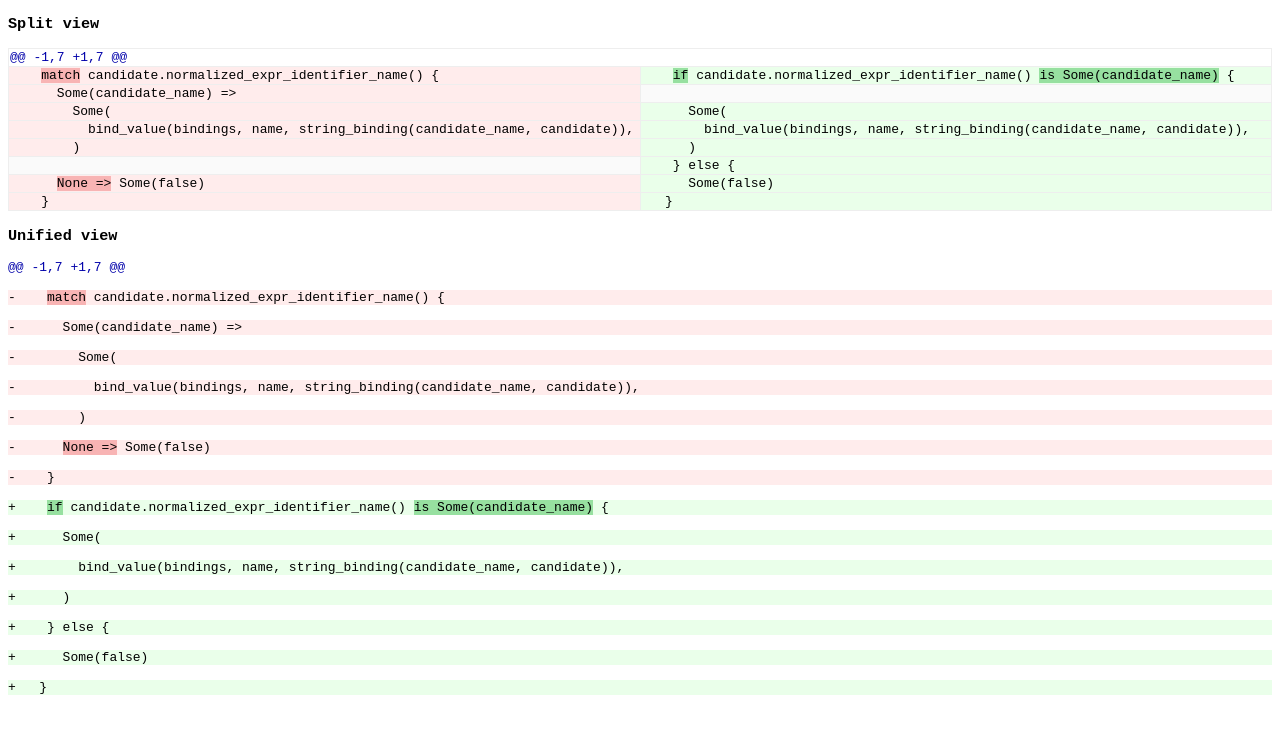
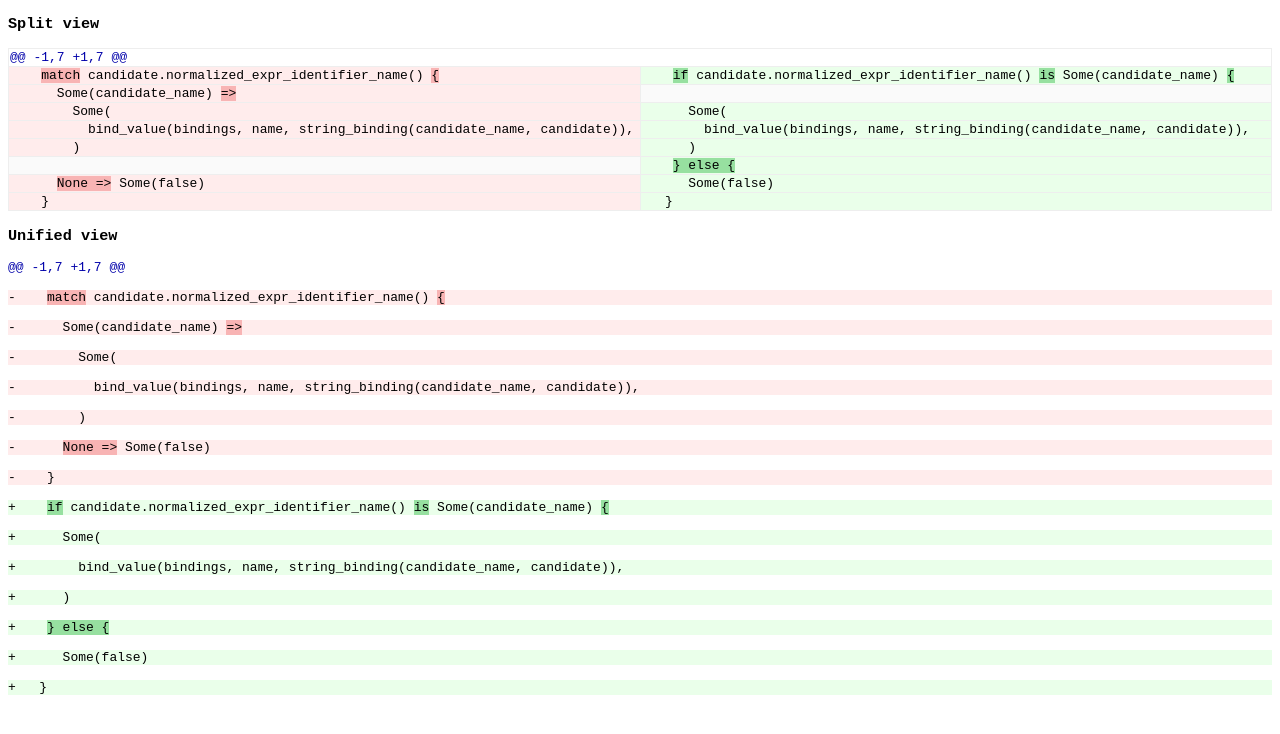
Before and after one commit to moonbit-community/ldiff, a plain HTML site: page snapshot/__snapshot__/left_leaning_insert.html in a window 1280 px wide. Drawn offline with Linux system fonts and the light colour scheme.

Commit message:
feat: add cross-line token diff highlighting

```diff
--- a/snapshot/__snapshot__/left_leaning_insert.html
+++ b/snapshot/__snapshot__/left_leaning_insert.html
@@ -19,30 +19,30 @@ table.unified td:last-child { width: 100%; }
 <h3>Split view</h3>
 <table class="split">
 <tr><td class="hunk-header" colspan="2">@@ -1,7 +1,7 @@</td></tr>
-<tr><td class="del">    <b class="wd">match</b> candidate.normalized_expr_identifier_name() {</td><td class="add">    <b class="wa">if</b> candidate.normalized_expr_identifier_name() <b class="wa">is Some(candidate_name)</b> {</td></tr>
-<tr><td class="del">      Some(candidate_name) =&gt;</td><td class="empty"></td></tr>
+<tr><td class="del">    <b class="wd">match</b> candidate.normalized_expr_identifier_name() <b class="wd">{</b></td><td class="add">    <b class="wa">if</b> candidate.normalized_expr_identifier_name() <b class="wa">is</b> Some(candidate_name) <b class="wa">{</b></td></tr>
+<tr><td class="del">      Some(candidate_name) <b class="wd">=&gt;</b></td><td class="empty"></td></tr>
 <tr><td class="del">        Some(</td><td class="add">      Some(</td></tr>
 <tr><td class="del">          bind_value(bindings, name, string_binding(candidate_name, candidate)),</td><td class="add">        bind_value(bindings, name, string_binding(candidate_name, candidate)),</td></tr>
 <tr><td class="del">        )</td><td class="add">      )</td></tr>
-<tr><td class="empty"></td><td class="add">    } else {</td></tr>
+<tr><td class="empty"></td><td class="add">    <b class="wa">} else {</b></td></tr>
 <tr><td class="del">      <b class="wd">None =&gt;</b> Some(false)</td><td class="add">      Some(false)</td></tr>
 <tr><td class="del">    }</td><td class="add">   }</td></tr>
 </table>
 <h3>Unified view</h3>
 <pre class="unified">
 <span class="hunk-header">@@ -1,7 +1,7 @@</span>
-<span class="del">-    <b class="wd">match</b> candidate.normalized_expr_identifier_name() {</span>
-<span class="del">-      Some(candidate_name) =&gt;</span>
+<span class="del">-    <b class="wd">match</b> candidate.normalized_expr_identifier_name() <b class="wd">{</b></span>
+<span class="del">-      Some(candidate_name) <b class="wd">=&gt;</b></span>
 <span class="del">-        Some(</span>
 <span class="del">-          bind_value(bindings, name, string_binding(candidate_name, candidate)),</span>
 <span class="del">-        )</span>
 <span class="del">-      <b class="wd">None =&gt;</b> Some(false)</span>
 <span class="del">-    }</span>
-<span class="add">+    <b class="wa">if</b> candidate.normalized_expr_identifier_name() <b class="wa">is Some(candidate_name)</b> {</span>
+<span class="add">+    <b class="wa">if</b> candidate.normalized_expr_identifier_name() <b class="wa">is</b> Some(candidate_name) <b class="wa">{</b></span>
 <span class="add">+      Some(</span>
 <span class="add">+        bind_value(bindings, name, string_binding(candidate_name, candidate)),</span>
 <span class="add">+      )</span>
-<span class="add">+    } else {</span>
+<span class="add">+    <b class="wa">} else {</b></span>
 <span class="add">+      Some(false)</span>
 <span class="add">+   }</span>
 </pre>
```
Also changed, not shown: 5 other files.
